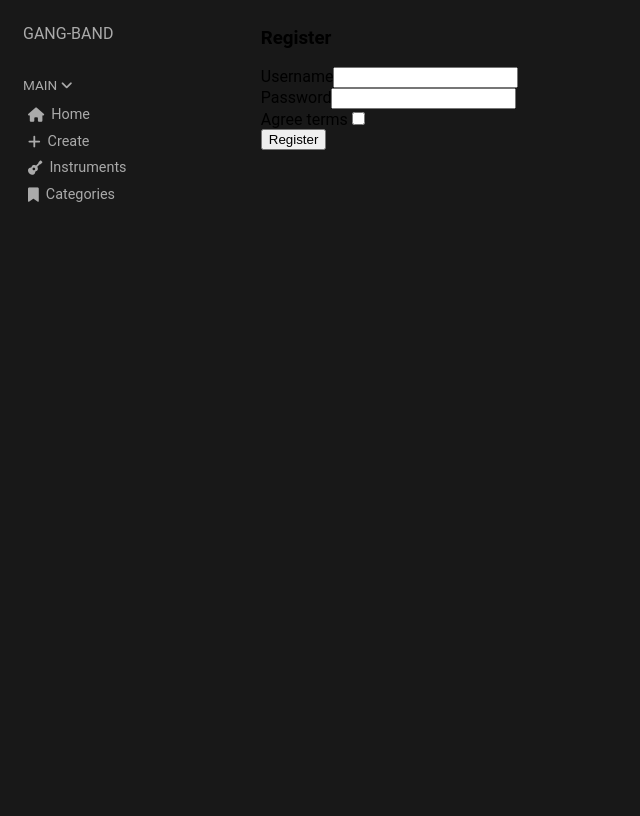
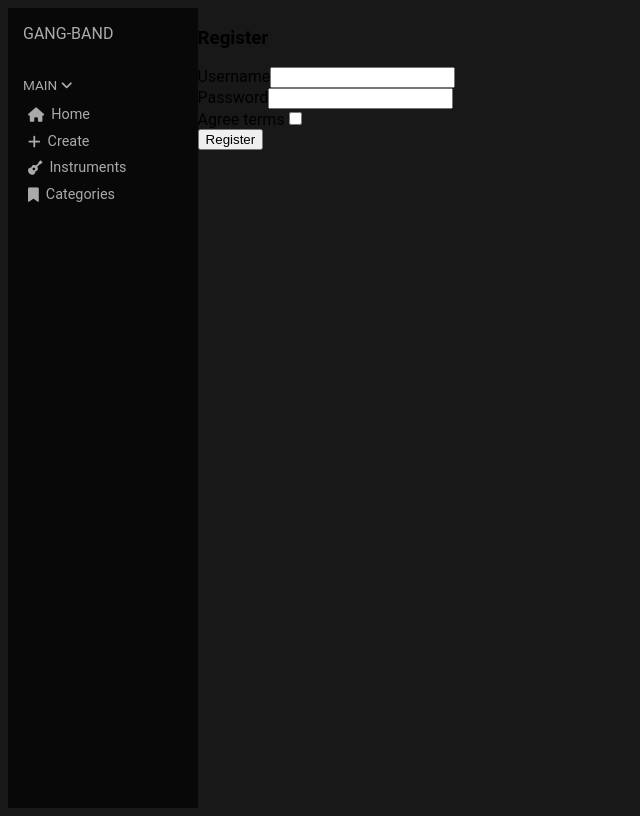
Before and after one commit to YoanRouleau/banger-maker-symfony, a Symfony app: template templates/registration/register.html.twig in a window 1280 px wide. Shown: the whole page, without its empty margins (0-640 px from the left). Before the commit the page ends 202 px from the top, so only its background shows below. Run offline with Twig, Linux system fonts and the light colour scheme; the template is opened without the code that fills it, so the values that code supplies are empty; form fields are guessed from the names that the template uses; some libraries are stand-ins or nearby versions.

Commit message:
working menu

```diff
--- a/public/css/global.css
+++ b/public/css/global.css
@@ -12,11 +12,12 @@ a{
 }
 
 .content_left{
-    width: 20%;
-    height: 100%;
+    width: 15%;
+    height: 100vh;
     font-size: 1.0em;
     line-height: 1.42857143;
     color: #333;
+    background-color: rgba(0, 0, 0, 0.66);
 }
 .content{
     display: flex;
@@ -30,6 +31,9 @@ a{
     font-size: 1em;
 }
 
+.navigation__list__item:hover{
+    color: #ffffff;
+}
 .navigation__list__item{
     color: #aaaaaa;
     padding: 3px 0;
```
